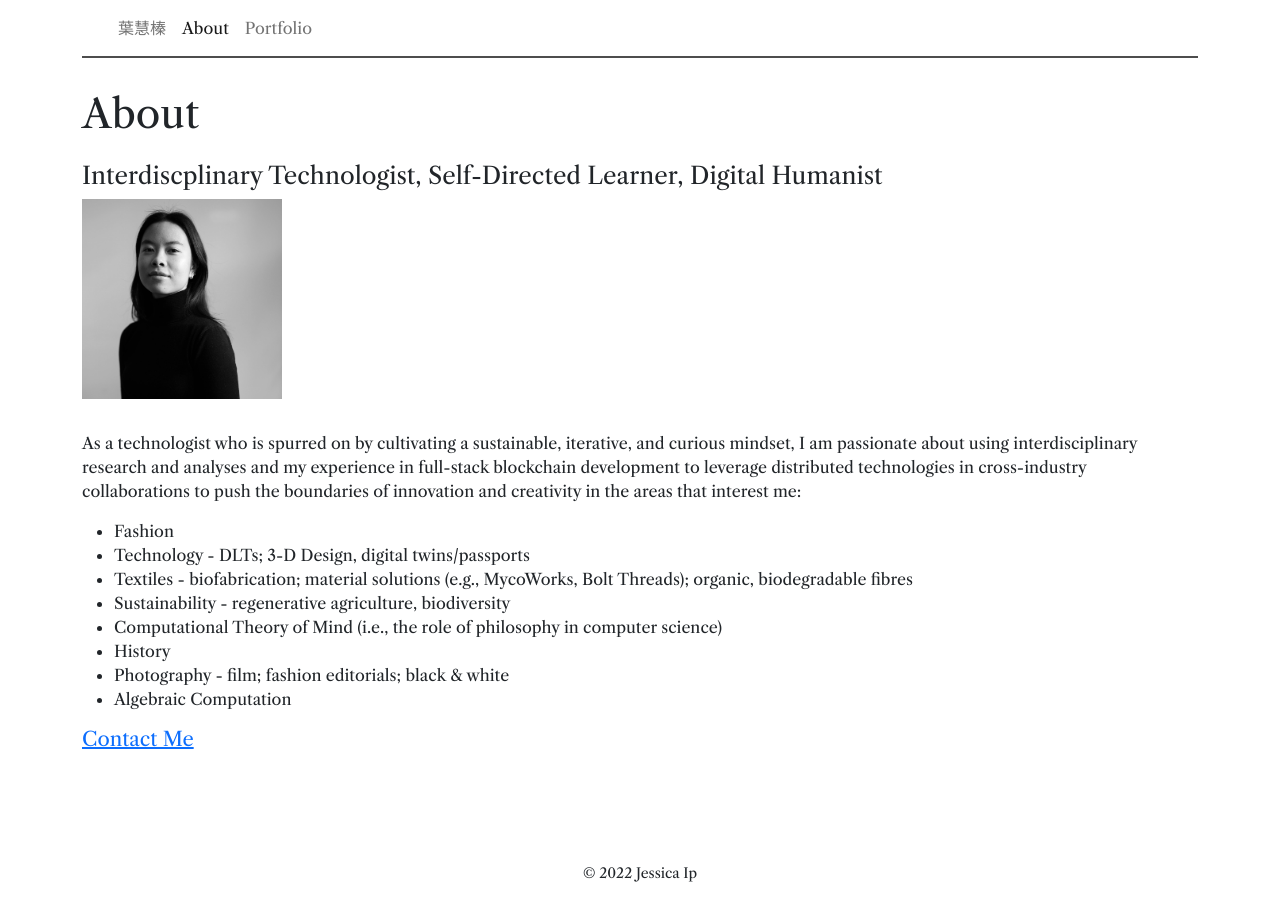
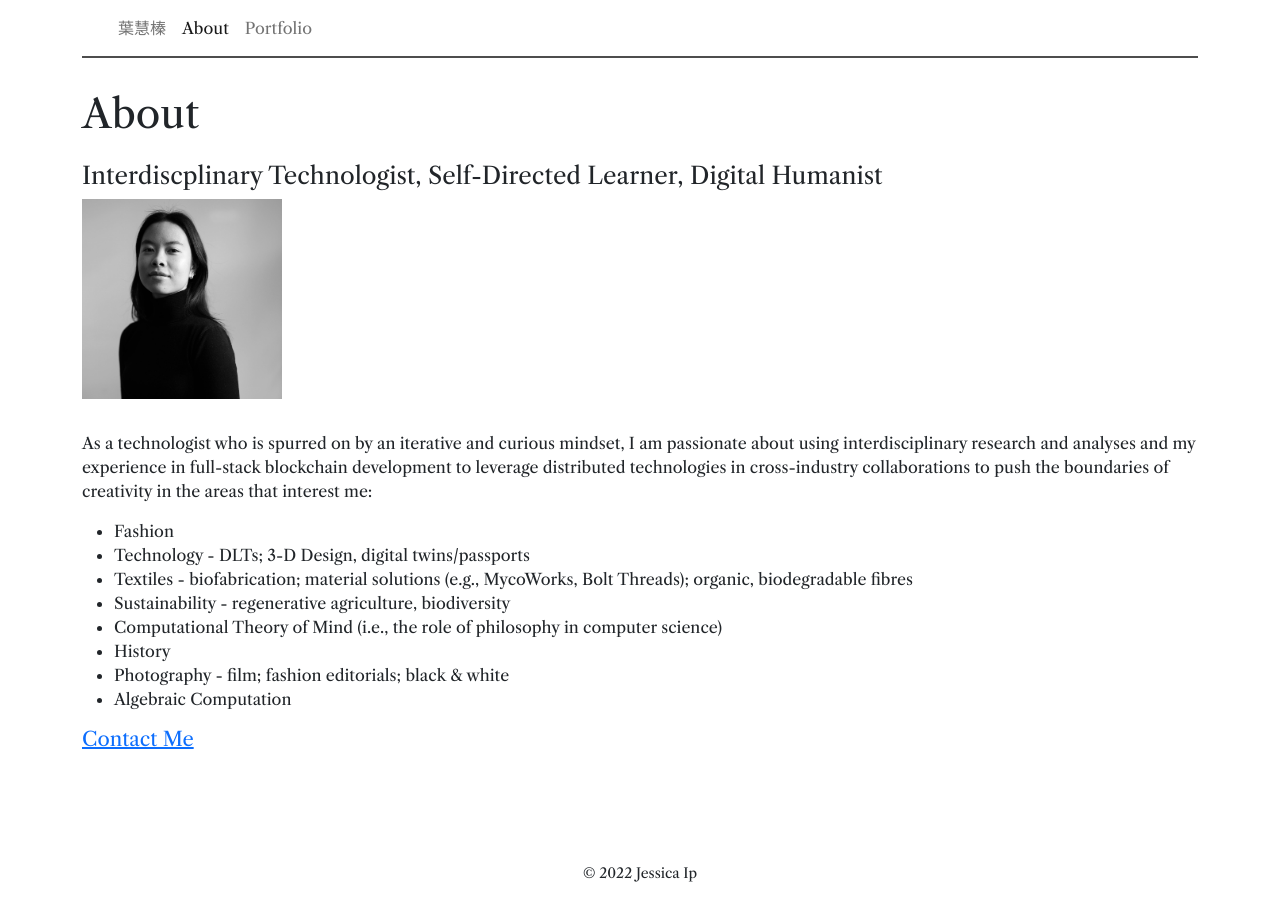
Before and after one commit to ipjessica/ipjessica.github.io, a Jekyll site: the page built from about.md, in a window 1280 px wide. Built offline with Jekyll 4.4.1, drawn with Linux system fonts in a browser that asks for light colours.

Commit message:
Update about.md

```diff
--- a/about.md
+++ b/about.md
@@ -6,7 +6,7 @@
 
 <h4>Interdiscplinary Technologist, Self-Directed Learner, Digital Humanist</h4>
 <img src="/assets/images/9.jpg" alt="headshot" width="200" height="40"/>
-<p>As a technologist who is spurred on by cultivating a sustainable, iterative, and curious mindset, I am passionate about using interdisciplinary research and analyses and my experience in full-stack blockchain development to leverage distributed technologies in cross-industry collaborations to push the boundaries of innovation and creativity in the areas that interest me:</p>
+<p>As a technologist who is spurred on by an iterative and curious mindset, I am passionate about using interdisciplinary research and analyses and my experience in full-stack blockchain development to leverage distributed technologies in cross-industry collaborations to push the boundaries of creativity in the areas that interest me:</p>
 
 <ul>
     <li>Fashion</li>
```
